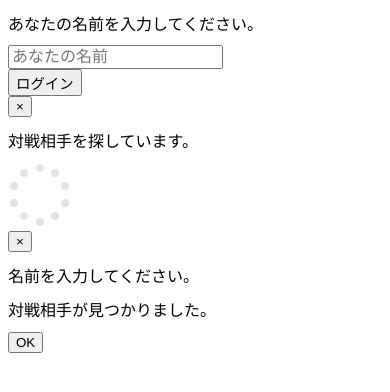
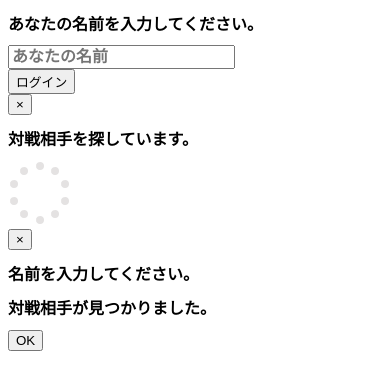
Before and after one commit to team-creatus/heroku, a website: page views/login.html in a window 390 px wide. Drawn offline with nearby package versions, Linux system fonts and the light colour scheme; files that its build step writes are made by us from their sources; files whose address does not match are found by name; a web font is replaced by a local one.

Commit message:
レスポンシブデザイン修正

```diff
--- a/public/css/login.css
+++ b/public/css/login.css
@@ -9,26 +9,31 @@ body, html, h1 {
   font-weight: 100;
 }
 
+input {
+  font-size: 3rem !important;
+  font-weight: 200 !important;
+}
+
 @media screen and (max-width: 605px) {
   html, body, h1, input {
-    font-size: 1.2rem;
-    font-weight: 100;
+    font-size: 1.2rem !important;
+    font-weight: bold !important;
   }
 
   #login {
-    font-size: 1rem;
-    font-weight: 100;
+    font-size: 0.8rem;
   }
+
 }
 
 @media screen and (max-width: 479px) {
   html, body, h1, input {
-    font-size: 1rem;
-    font-weight: 300;
+    font-size: 1rem !important;
+    font-weight: bold !important;
   }
 
   #login {
-    font-size: 0.9rem;
-    font-weight: 300;
+    font-size: 0.8rem;
   }
+
 }
```
